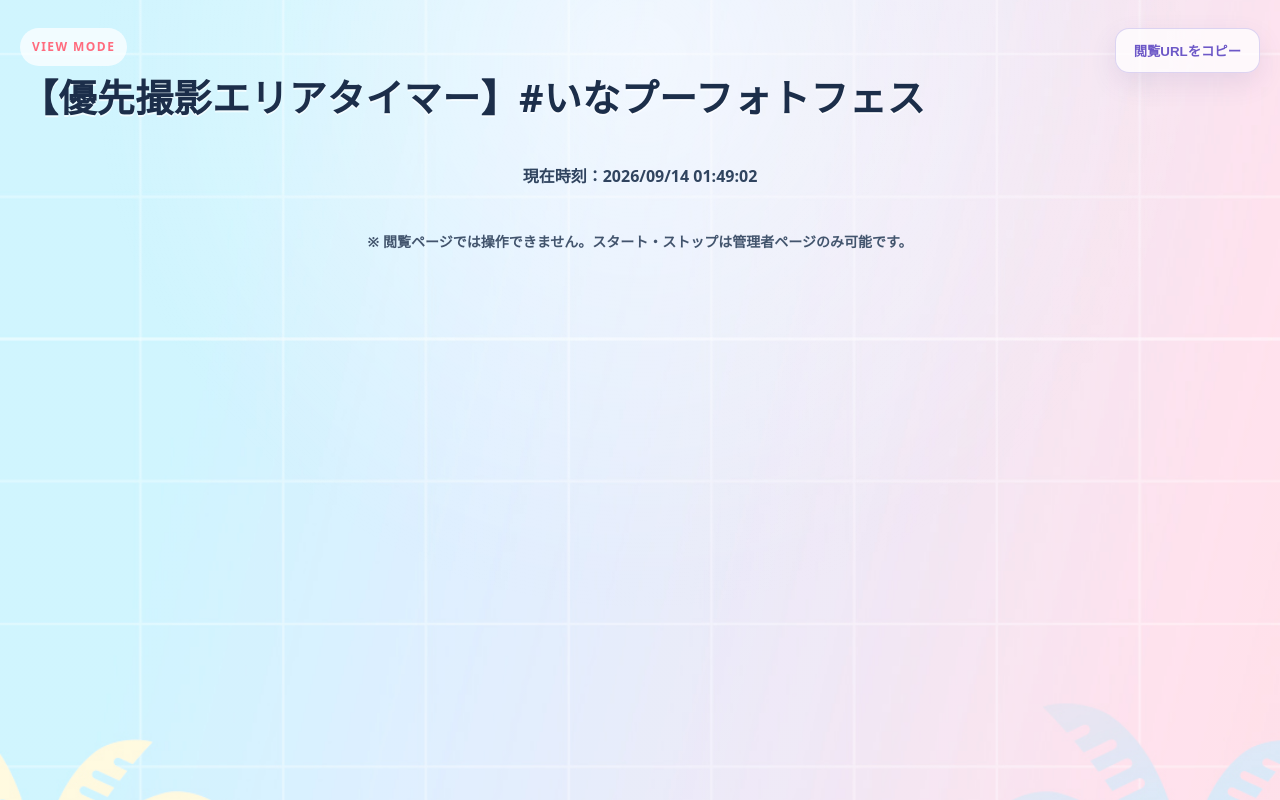
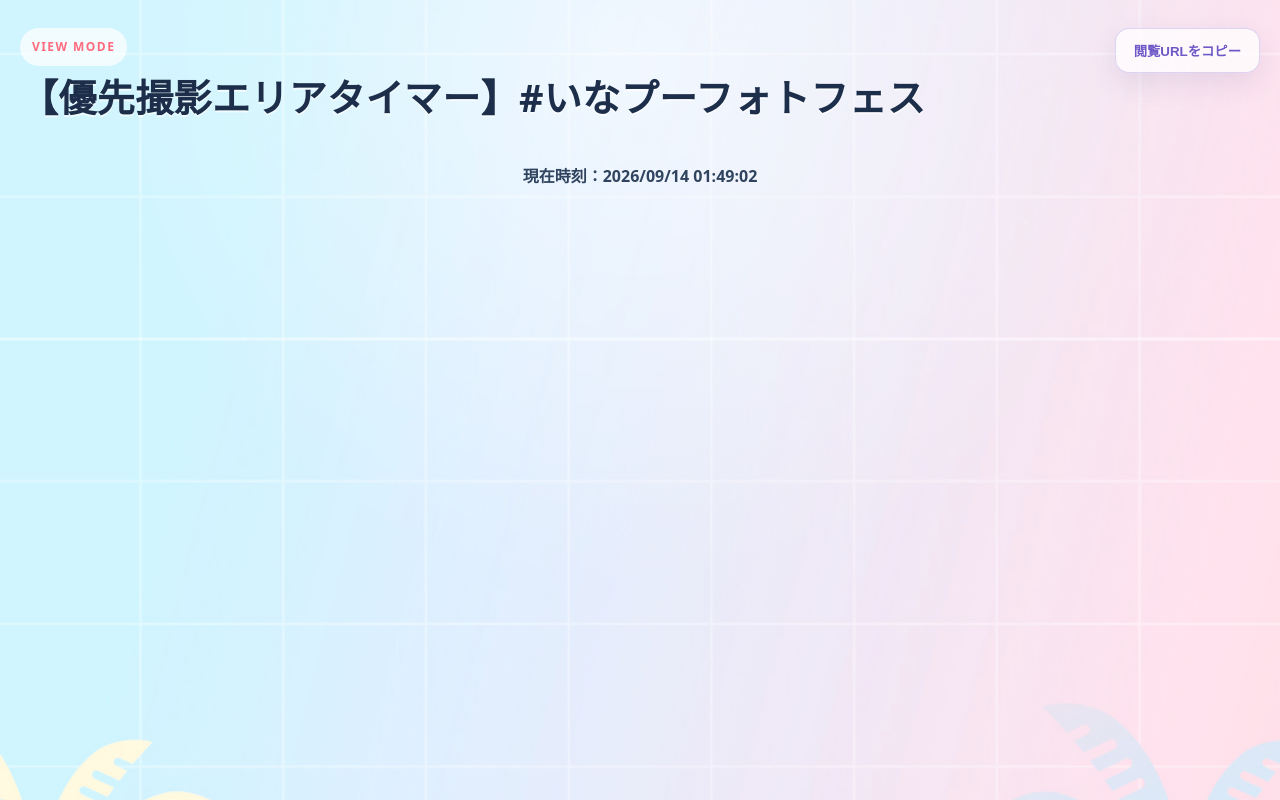
Before and after one commit to suganami-star/inapoo, a website: page app.html in a window 1280 px wide. Drawn offline with nearby package versions, Linux system fonts and the light colour scheme; no server answers.

Commit message:
Remove user operation note from app.html
Removed note about page operation limitations for users.

```diff
--- a/app.html
+++ b/app.html
@@ -17,7 +17,6 @@
   <main>
     <div class="clock" id="clock">現在時刻：--</div>
     <div id="timers" class="grid"></div>
-    <p class="note">※ 閲覧ページでは操作できません。スタート・ストップは管理者ページのみ可能です。</p>
     <section class="adminPanel adminOnly">
       <h2 class="adminTitle">管理者操作画面</h2>
       <div id="adminTimers" class="grid"></div>
```
